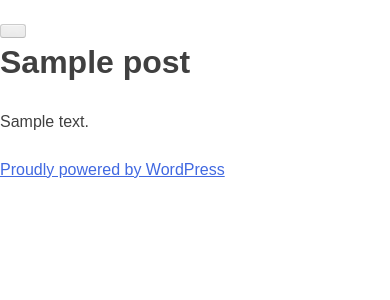
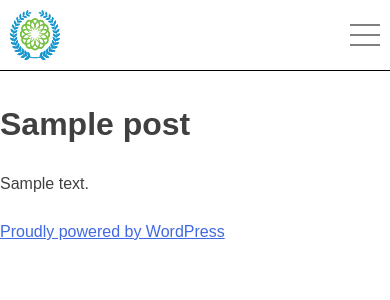
Before and after one commit to redacademy/ppa-spring-2016, a WordPress theme: template themes/dreamrider/page.php in a window 390 px wide. Shown: the top 300 px of the page. Run offline with PHP 8.4 and a stand-in for WordPress, Linux system fonts and the light colour scheme; the site name, menu and one post (Sample post) are stand-ins, and other content is empty; some libraries are stand-ins or nearby versions.

Commit message:
create fixed header for mobile

```diff
--- a/plugins/dreamrider-functionality/dreamrider-functionality.php
+++ b/plugins/dreamrider-functionality/dreamrider-functionality.php
@@ -1,10 +1,10 @@
 <?php
  /**
  *
- * @package   [SITE NAME] Functionality
- * @author    Your Name <your_email@email.com>
+ * @package   Dreamrider Functionality
+ * @author    Claudine Bananal <claudine.bananal@gmail.com>
  * @license   GPL-2.0+
- * @copyright 2015 Your Name or Company
+ * @copyright 2016
  *
  * @wordpress-plugin
  * Plugin Name: [SITE NAME] Functionality
--- a/themes/dreamrider/gulpfile.js
+++ b/themes/dreamrider/gulpfile.js
@@ -63,7 +63,7 @@ gulp.task('browser-sync', function() {
    ];
 
     browserSync.init(files, {
-        proxy: 'inhabitent.dev',
+        proxy: 'localhost:8888/dreamrider/',
     });
 
     gulp.watch(files).on('change', browserSync.reload);
--- a/themes/dreamrider/header.php
+++ b/themes/dreamrider/header.php
@@ -21,9 +21,18 @@
 			<a class="skip-link screen-reader-text" href="#content"><?php esc_html( 'Skip to content' ); ?></a>
 
 			<header id="masthead" class="site-header" role="banner">
+				<div class="dreamrider-header">
+					<img src="<?php echo get_template_directory_uri() ?>/images/logo.png">
+					<!-- <img src="<?php echo get_template_directory_uri() ?>/images/hamburger.png"> -->
+					<div class="hamburger-container">
+						<div class="hamburger-lines"></div>
+						<div class="hamburger-lines"></div>
+						<div class="hamburger-lines"></div>
+					</div>
+				</div>
 				<div class="site-branding">
-					<h1 class="site-title screen-reader-text"><a href="<?php echo esc_url( home_url( '/' ) ); ?>" rel="home"><?php bloginfo( 'name' ); ?></a></h1>
-					<p class="site-description"><?php bloginfo( 'description' ); ?></p>
+					<!-- <h1 class="site-title screen-reader-text"><a href="<?php echo esc_url( home_url( '/' ) ); ?>" rel="home"><?php bloginfo( 'name' ); ?></a></h1> -->
+					<!-- <p class="site-description"><?php bloginfo( 'description' ); ?></p> -->
 				</div><!-- .site-branding -->
 
 				<nav id="site-navigation" class="main-navigation" role="navigation">
--- a/themes/dreamrider/sass/_navigation.scss
+++ b/themes/dreamrider/sass/_navigation.scss
@@ -130,3 +130,56 @@ a {
 		width: 50%;
 	}
 }
+
+
+/* ============================================== */
+/* ========= Dreamrider: Custom Styles ========== */
+/* ============================================== */
+
+.site-header {
+	width: 100%;
+	padding: 10px 10px;
+	background-color: #fff;
+	border-bottom: 1px solid #000;
+	position: fixed;
+	top: 0;
+	z-index: 3;
+}
+
+.dreamrider-header {
+	display: flex;
+	justify-content: space-between;
+}
+
+.hamburger-container {
+	align-self: center;
+}
+.hamburger-lines {
+	width: 30px;
+	height: 2px;
+	background-color: grey;
+}
+
+.hamburger-lines {
+	&:nth-child(even) {
+		margin: 8px 0;
+	}
+}
+
+.screen-rider-text {
+	display: none;
+}
+
+//Hides page links
+.menu {
+	display: none;
+}
+
+.menu-toggle{
+	display: none;
+}
+
+//Stop header from overlapping the content
+.entry-header {
+	margin-top: 100px;
+}
--- a/themes/dreamrider/style.css
+++ b/themes/dreamrider/style.css
@@ -484,6 +484,48 @@ a {
   text-align: right;
   width: 50%; }
 
+/* ============================================== */
+/* ========= Dreamrider: Custom Styles ========== */
+/* ============================================== */
+.site-header {
+  width: 100%;
+  padding: 10px 10px;
+  background-color: #fff;
+  border-bottom: 1px solid #000;
+  position: fixed;
+  top: 0;
+  z-index: 3; }
+
+.dreamrider-header {
+  display: -ms-flexbox;
+  display: flex;
+  -ms-flex-pack: justify;
+      justify-content: space-between; }
+
+.hamburger-container {
+  -ms-flex-item-align: center;
+      align-self: center; }
+
+.hamburger-lines {
+  width: 30px;
+  height: 2px;
+  background-color: grey; }
+
+.hamburger-lines:nth-child(even) {
+  margin: 8px 0; }
+
+.screen-rider-text {
+  display: none; }
+
+.menu {
+  display: none; }
+
+.menu-toggle {
+  display: none; }
+
+.entry-header {
+  margin-top: 100px; }
+
 /*--------------------------------------------------------------
 # Accessibility
 --------------------------------------------------------------*/
```
Also changed, not shown: themes/dreamrider/images/hamburger.png (added), themes/dreamrider/images/logo.png (added).
